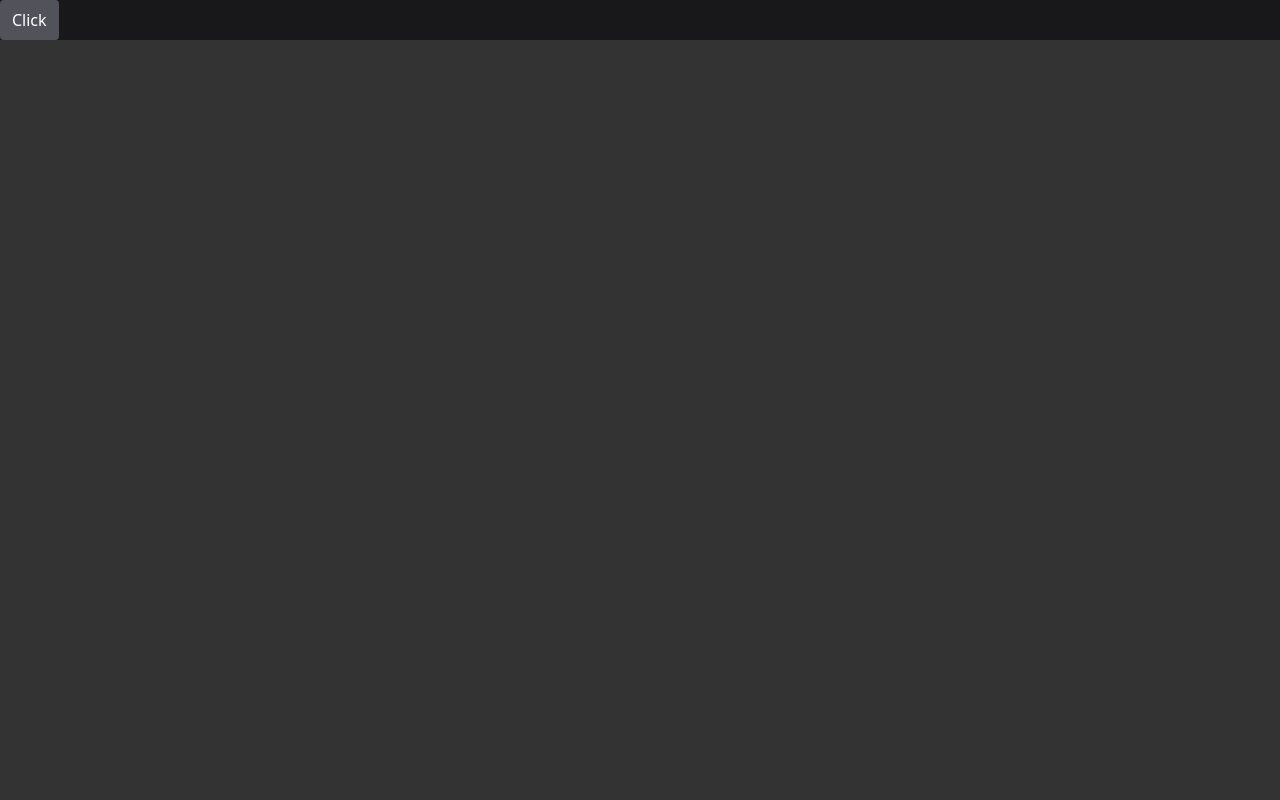
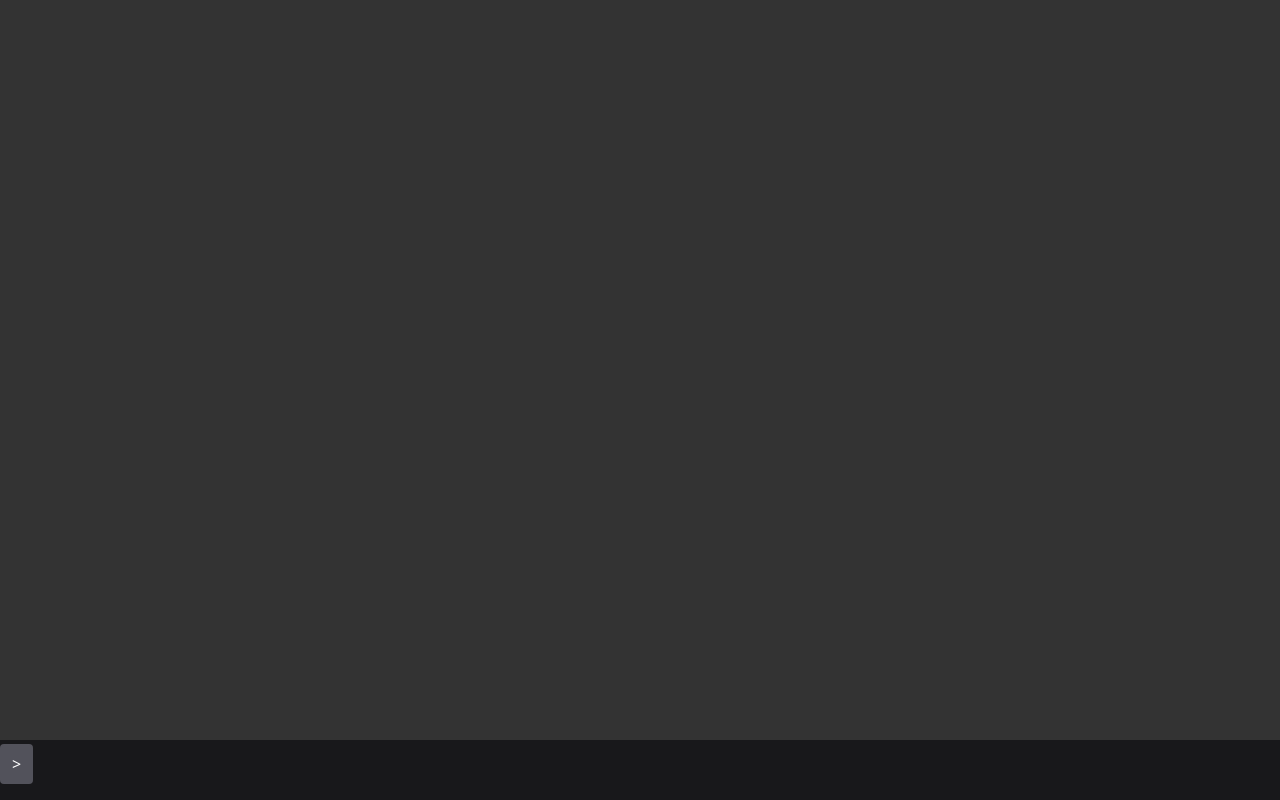
Before and after one commit to hisschemoller/freeloop, a React (Create React App) app: page / in a window 1280 px wide. Built offline with nearby package versions, Linux system fonts and the light colour scheme.

Commit message:
Bottom toolbar CSS for iOS Safari.

```diff
--- a/package.json
+++ b/package.json
@@ -2,6 +2,7 @@
   "name": "freeloop",
   "version": "0.1.0",
   "private": true,
+  "license": "gpl-3.0",
   "homepage": "https://hisschemoller.github.io/freeloop",
   "scripts": {
     "predeploy": "npm run build",
--- a/public/index.html
+++ b/public/index.html
@@ -3,7 +3,7 @@
   <head>
     <meta charset="utf-8" />
     <link rel="icon" href="%PUBLIC_URL%/favicon.ico" />
-    <meta name="viewport" content="width=device-width, initial-scale=1" />
+    <meta name="viewport" content="width=device-width, initial-scale=1, viewport-fit=cover" />
     <meta name="theme-color" content="#000000" />
     <meta name="description" content="Web site created using create-react-app" />
     <link rel="apple-touch-icon" href="%PUBLIC_URL%/logo192.png" />
--- a/src/components/App.tsx
+++ b/src/components/App.tsx
@@ -5,11 +5,13 @@ function App() {
   return (
     <div className="bg-zinc-900 h-screen text-zinc-200">
       <div className="container mx-auto h-screen flex flex-col">
-        <div>
-          <button type="button" className="button">Click</button>
-        </div>
         <div className="bg-red-900 flex-grow">
           <Canvas />
+        </div>
+        <div className="toolbar">
+          <div className="pb-4 pt-1">
+            <button type="button" className="button">&gt;</button>
+          </div>
         </div>
       </div>
     </div>
--- a/src/css/style.css
+++ b/src/css/style.css
@@ -11,6 +11,12 @@ body {
   -webkit-user-select: none;
   user-select: none;
   width: 100%;
+}
+
+.toolbar {
+  padding-bottom: env(safe-area-inset-bottom, 20px);
+  padding-left: env(safe-area-inset-left);
+  padding-right: env(safe-area-inset-right);
 }
 
 .popper {
```
Also changed, not shown: .____eslintrc.json (added).
